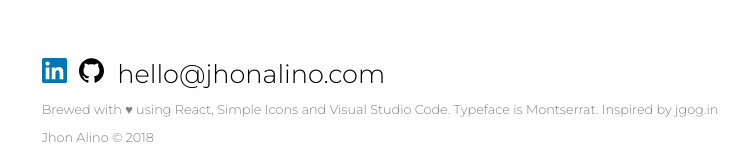
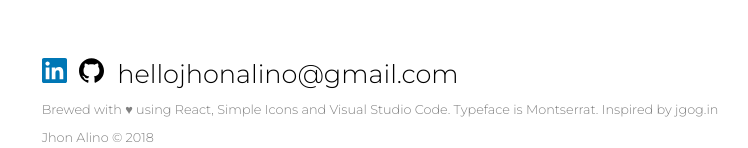
Before and after one commit to jhonalino/jhonalino.com, a React (Create React App) app: page /Contact in a window 1280 px wide. Shown: the part 140-288 px from the top of the page, without its empty margins (260-1008 px from the left). Built offline with nearby package versions, Linux system fonts and the light colour scheme.

Commit message:
updated email

```diff
--- a/src/components/App.js
+++ b/src/components/App.js
@@ -227,7 +227,7 @@ class App extends Component {
 								<a href="https://github.com/jhonalino" target="_blank">
 									<Icon src={GithubIcon} alt="github icon" />
 								</a>
-								<a href="mailto:hello@jhonalino.com">hello@jhonalino.com</a>
+								<a href="mailto:hellojhonalino@gmail.com">hellojhonalino@gmail.com</a>
 							</p>
 							<p>
 								Brewed with ♥ using React, Simple Icons and Visual Studio Code. Typeface is
```
